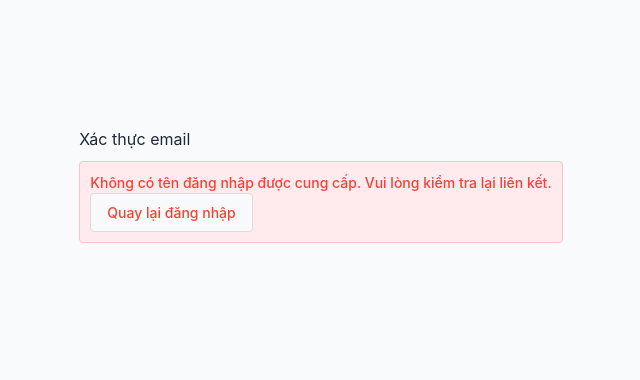
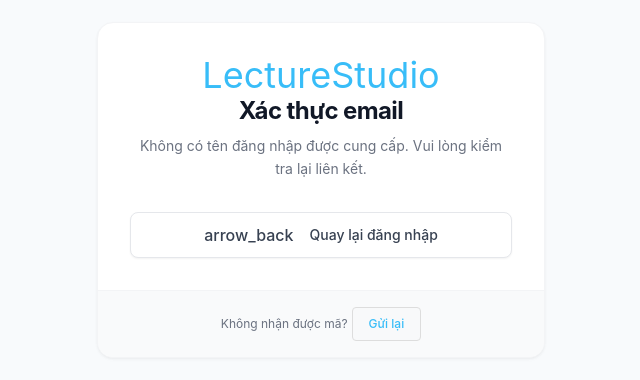
Before and after one commit to leanhduc03/Lecture-Video-Generate-FE, a React (Create React App) app: page /verify-email in a window 1280 px wide. Shown: the part 210-590 px from the top of the page, without its empty margins (319-959 px from the left). Built offline with nearby package versions, Linux system fonts and the light colour scheme.

Commit message:
ui: verify-email

```diff
--- a/src/layouts/auth-layout.scss
+++ b/src/layouts/auth-layout.scss
@@ -11,5 +11,4 @@
     display: flex;
     align-items: center;
     justify-content: center;
-    padding: 1rem;
 }
--- a/src/pages/ForgotPassword.tsx
+++ b/src/pages/ForgotPassword.tsx
@@ -67,8 +67,7 @@
         <div className="w-full max-w-md p-8 m-4">
             <div className="text-center mb-8">
                 <Link className="inline-flex items-center gap-2 text-2xl font-bold text-slate-800" to="#">
-                  <span className="material-icons-outlined text-primary text-4xl">movie</span>
-                  <span>VideoCreator AI</span>
+                  <span className="text-primary text-4xl">LectureStudio</span>
                 </Link>
             </div>
             <div className="bg-white p-8 rounded-lg shadow-md border border-slate-200">
@@ -79,7 +78,7 @@
                 <form className="mt-8 space-y-6" onSubmit={handleSubmit}>
                     <div>
                         <label className="block text-sm font-medium text-slate-700 mb-2" htmlFor="email">Email</label>
-                        <input className="block w-full rounded-md border-slate-300 bg-slate-50  text-slate-900 pl-10 py-3 focus:border-primary focus:ring-primary placeholder-slate-400" id="email" name="email" placeholder="you@example.com" required type="email"
+                        <input className="block w-full rounded-md border-slate-300 bg-slate-50  text-slate-900 pl-10 py-3 focus:border-primary focus:ring-primary placeholder-slate-400" id="email" name="email" placeholder="lecture@gmail.com" required type="email"
                           onChange={(e) => setEmail(e.target.value)} value={email}
                         />
                     </div>
--- a/src/pages/Register.tsx
+++ b/src/pages/Register.tsx
@@ -27,7 +27,7 @@
     setLoading(true);
     try {
       await register(values.username, values.email, values.password);
-      navigate(`/verify-email?username=${encodeURIComponent(values.username)}`);
+      navigate(`/verify-email?username=${encodeURIComponent(values.username)}&email=${encodeURIComponent(values.email)}`);
     } catch (err: any) {
       setError(
         err.response?.data?.detail ||
--- a/src/pages/VerifyEmail.tsx
+++ b/src/pages/VerifyEmail.tsx
@@ -1,94 +1,185 @@
 import { useState } from 'react';
-import { useNavigate, useLocation } from 'react-router-dom';
-import { verifyEmail } from '../services/authService';
+import { useNavigate, useLocation, Link } from 'react-router-dom';
+import { refreshVerification, verifyEmail } from '../services/authService';
+import { Card, Form, Input, Button, message } from "antd";
+import { CheckCircleOutlined, LockOutlined, UserOutlined } from '@ant-design/icons';
 
 const VerifyEmail = () => {
   const [code, setCode] = useState('');
   const [loading, setLoading] = useState(false);
-  const [error, setError] = useState('');
 
   const navigate = useNavigate();
   const location = useLocation();
   const searchParams = new URLSearchParams(location.search);
   const username = searchParams.get('username') || '';
+  const email = searchParams.get('email') || '';
+  const [messageApi, contextHolder] = message.useMessage();
 
-  const handleSubmit = async (e: React.FormEvent) => {
-    e.preventDefault();
-
+  const handleSubmit = async () => {
     if (!username) {
-      setError('Không có tên đăng nhập được cung cấp.');
+      messageApi.error("Không có tên đăng nhập được cung cấp.");
       return;
     }
 
     setLoading(true);
-    setError('');
-
     try {
       await verifyEmail(username, code);
-      navigate('/login', { state: { message: 'Xác thực email thành công! Bạn có thể đăng nhập ngay bây giờ.' } });
+      messageApi.success("Xác thực email thành công!");
+      navigate("/login", {
+        state: { message: "Xác thực email thành công! Bạn có thể đăng nhập ngay bây giờ." },
+      });
     } catch (err: any) {
-      setError(
-        err.response?.data?.detail ||
-        'Mã xác thực không hợp lệ hoặc đã hết hạn.'
-      );
+      messageApi.error(err.response?.data?.detail || "Mã xác thực không hợp lệ hoặc đã hết hạn.");
+    } finally {
+      setLoading(false);
+    }
+  };
+
+  const reSendCode = async () => {
+    if (!email.trim()) {
+      messageApi.error("Không tìm thấy email người dùng. Hãy đăng ký mới!");
+      return;
+    }
+
+    setLoading(true);
+    try {
+      await refreshVerification(email);
+      messageApi.success("Đã gửi lại mã đến email của bạn. Hãy kiểm tra hộp thư!");
+    } catch (err: any) {
+      messageApi.error(err.response?.data?.detail || "Đã gặp lỗi khi gửi lại mã. Hãy thử lại!");
     } finally {
       setLoading(false);
     }
   };
 
   return (
-    <div className="verify-email-container">
-      <h2>Xác thực email</h2>
+    <>
+      {contextHolder}
+      <div className="bg-background-light font-sans min-h-screen flex items-center justify-center p-4 transition-colors duration-300 relative overflow-hidden">
+        <Card
+          bordered={false}
+          className="w-full max-w-md bg-card-light rounded-2xl shadow-xl shadow-slate-200/50 overflow-hidden relative z-10 animate-slide-up border border-gray-100 !p-0"
+          styles={{ body: { padding: 0 } }}
+        >
+          <div className="p-8">
+            <div className="text-center mb-8">
+              <span className="text-primary text-4xl">LectureStudio</span>
+
+              <h1 className="text-2xl font-bold text-gray-900 mb-2 tracking-tight">
+                Xác thực email
+              </h1>
 
               {!username ? (
-        <div className="error-message">
-          <p>Không có tên đăng nhập được cung cấp. Vui lòng kiểm tra lại liên kết.</p>
-          <button onClick={() => navigate('/login')}>Quay lại đăng nhập</button>
+                <p className="text-sm text-gray-500 leading-relaxed">
+                  Không có tên đăng nhập được cung cấp. Vui lòng kiểm tra lại liên kết.
+                </p>
+              ) : (
+                <p className="text-sm text-gray-500 leading-relaxed">
+                  Chúng tôi đã gửi mã xác thực đến email đăng ký của bạn. Vui lòng nhập mã để hoàn tất quá trình đăng ký.
+                </p>
+              )}
             </div>
+
+            {!username ? (
+              <Button
+                type="default"
+                className="!w-full !h-auto !py-2.5 !px-4 !rounded-lg !shadow-sm !text-sm !font-medium !text-gray-700 !bg-whiteborder !border-gray-200 hover:!bg-gray-50"
+                onClick={() => navigate("/login")}
+              >
+                <span className="material-icons-round text-base mr-2">arrow_back</span>
+                Quay lại đăng nhập
+              </Button>
             ) : (
-        <>
-          <p>Chúng tôi đã gửi mã xác thực đến email đăng ký của bạn. Vui lòng nhập mã để hoàn tất quá trình đăng ký.</p>
+              <Form
+                layout="vertical"
+                onFinish={handleSubmit}
+                className="space-y-6"
+              >
+                <Form.Item
+                  label={
+                    <span className="block text-sm font-medium text-gray-700">
+                      Tên đăng nhập
+                    </span>
+                  }
+                  className="mb-0"
+                >
+                  <div className="relative">
+                    <div className="absolute inset-y-0 left-0 pl-3 flex items-center pointer-events-none z-[1]">
+                      <UserOutlined className='text-gray-400 text-sm'/>
+                    </div>
 
-          {error && <div className="error-message">{error}</div>}
-
-          <form onSubmit={handleSubmit}>
-            <div className="form-group">
-              <label htmlFor="username">Tên đăng nhập:</label>
-              <input
-                type="text"
-                id="username"
+                    <Input
                       value={username}
                       disabled
+                      className="!block !w-full !pl-10 !pr-10 !py-2.5 !bg-gray-50 !border !border-gray-200 !rounded-lg !text-gray-500 !text-sm !shadow-inner !cursor-not-allowed !select-none"
+                    />
+
+                    <div className="absolute inset-y-0 right-0 pr-3 flex items-center pointer-events-none">
+                      <CheckCircleOutlined className='text-green-500 text-sm' />
+                    </div>
+                  </div>
+                </Form.Item>
+                <Form.Item
+                  name="verification_code"
+                  label={
+                    <span className="block text-sm font-medium text-gray-700">
+                      Mã xác thực
+                    </span>
+                  }
+                  rules={[
+                    { required: true, message: "Vui lòng nhập mã xác thực" },
+                  ]}
+                  className="mb-0"
+                >
+                  <div className="relative group">
+                    <div className="absolute inset-y-0 left-0 pl-3 flex items-center pointer-events-none z-[1]">
+                      <LockOutlined className='text-gray-400 group-focus-within:text-primary text-sm' />
+                    </div>
+
+                    <Input
+                      inputMode="numeric"
+                      maxLength={6}
+                      placeholder="Nhập mã 6 chữ số"
+                      className="!block !w-full !pl-10 !pr-3 !py-2.5 !bg-white !border !border-gray-300 !rounded-lg !text-gray-900 placeholder:!text-gray-400 !text-sm !shadow-sm !transition-all !duration-200 focus:!border-primary focus:!ring-2 focus:!ring-primary"
+                      onChange={(e) => setCode(e.target.value)}
                     />
                   </div>
+                </Form.Item>
 
-            <div className="form-group">
-              <label htmlFor="code">Mã xác thực:</label>
-              <input
-                type="text"
-                id="code"
-                value={code}
-                onChange={(e) => setCode(e.target.value)}
-                required
-              />
+                <div className="pt-2 space-y-3">
+                  <Button
+                    htmlType="submit"
+                    loading={loading}
+                    disabled={loading}
+                    className="!w-full !h-auto !py-2.5 !px-4 !rounded-lg !shadow-md !text-sm !font-medium !text-white !bg-primary hover:!bg-primary-hover !border-transparent focus:!ring-2 focus:!ring-primary focus:!ring-offset-2 !transition-all !duration-200 hover:!-translate-y-0.5"
+                  >
+                    {loading ? "Đang xử lý..." : "Xác thực"}
+                  </Button>
+
+                  <div className="mt-6 text-center">
+                    <Link className="text-sm font-medium text-primary" to="/login">
+                      <span className="inline-block">←</span> Quay lại đăng nhập
+                    </Link>
                 </div>
-
-            <button type="submit" disabled={loading}>
-              {loading ? 'Đang xử lý...' : 'Xác thực'}
+                </div>
+              </Form>
+            )}
+          </div>
+          <div className="bg-gray-50 px-8 py-4 border-t border-gray-100 flex justify-center">
+            <p className="text-xs text-gray-500 text-center">
+              Không nhận được mã?
+              <button
+                type="button"
+                className="text-primary hover:text-primary-hover font-medium ml-1 hover:underline"
+                onClick={reSendCode}
+              >
+                Gửi lại
               </button>
-          </form>
-
-          <div className="links">
-            <button
-              className="link-button"
-              onClick={() => navigate('/login')}
-            >
-              Quay lại đăng nhập
-            </button>
+            </p>
+          </div>
+        </Card>
       </div>
     </>
-      )}
-    </div>
   );
 };
 
```
Lines whose indentation alone changed are shown as unchanged.
